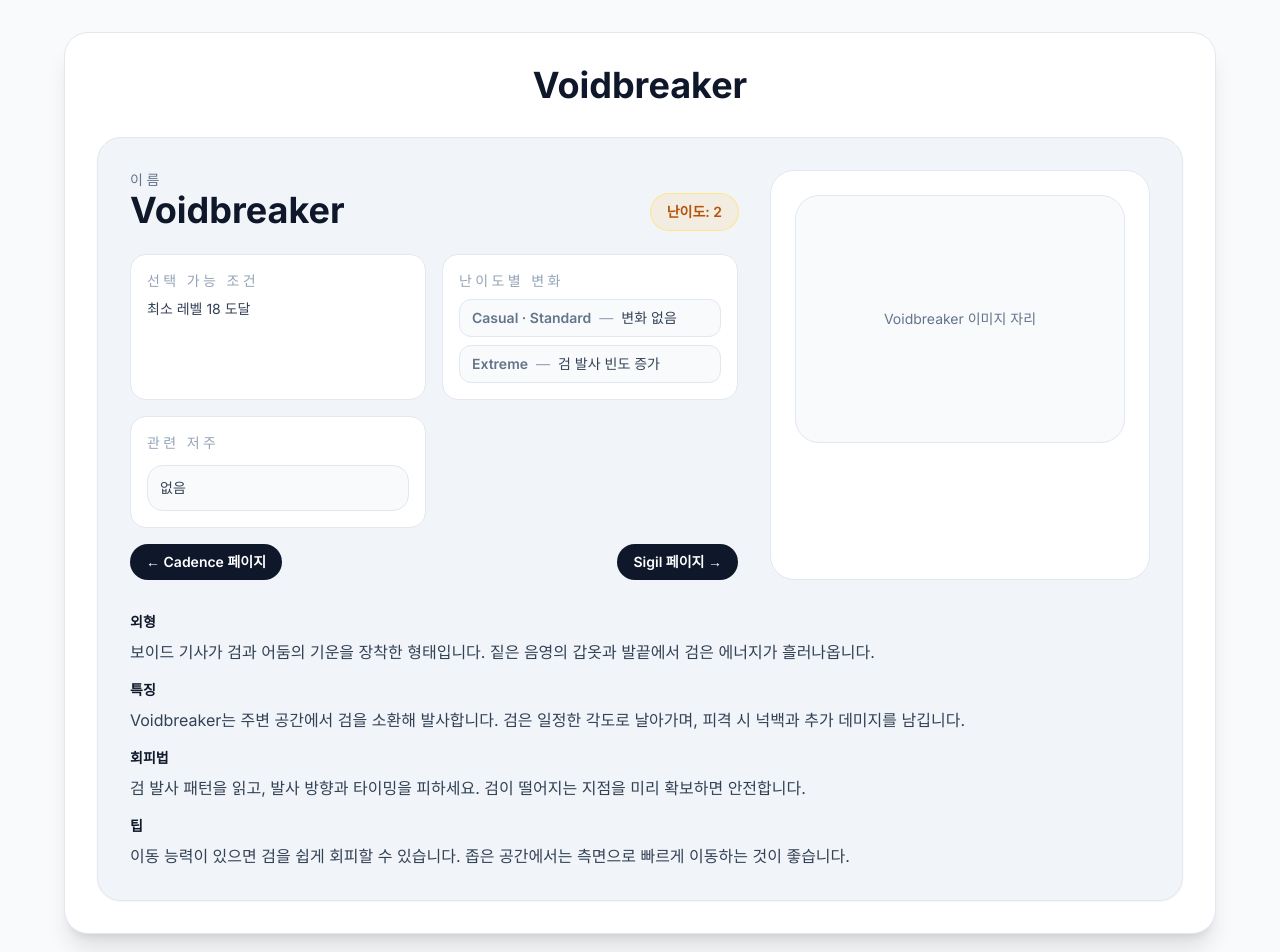
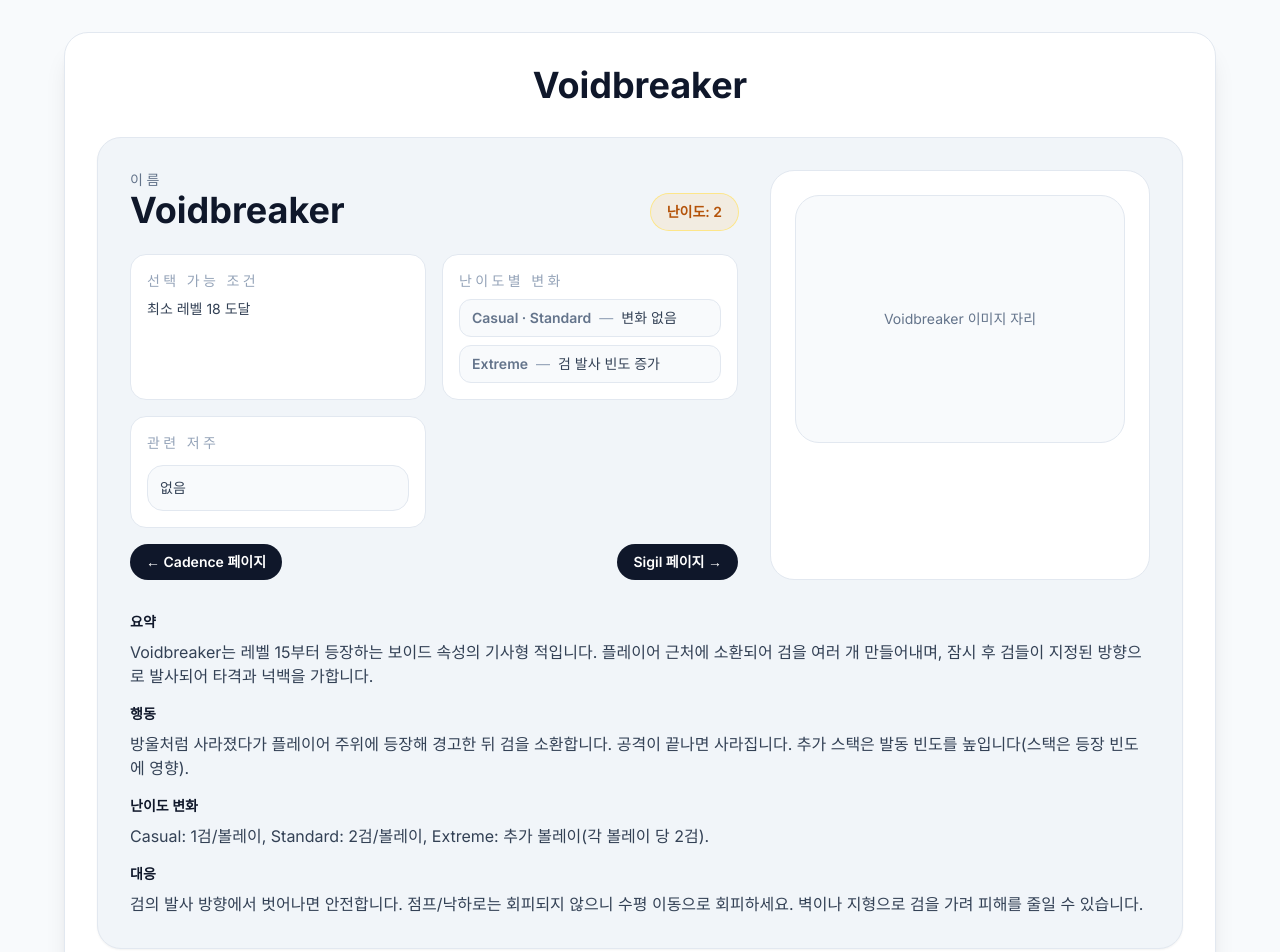
Before and after one commit to merrystat/nullscape-guide, a Next.js app: page /enemies/voidbreaker in a window 1280 px wide. Shown: the top 952 px of the page. Built offline with nearby package versions, Linux system fonts and the light colour scheme.

Commit message:
Update Voidbreaker content: concise wiki summary

```diff
--- a/app/enemies/voidbreaker/page.tsx
+++ b/app/enemies/voidbreaker/page.tsx
@@ -64,20 +64,20 @@ export default function VoidbreakerPage() {
 
               <div className="mt-8 space-y-4 text-slate-700">
                 <div>
-                  <p className="text-sm font-semibold text-slate-900">외형</p>
-                  <p className="mt-2">보이드 기사가 검과 어둠의 기운을 장착한 형태입니다. 짙은 음영의 갑옷과 발끝에서 검은 에너지가 흘러나옵니다.</p>
+                  <p className="text-sm font-semibold text-slate-900">요약</p>
+                  <p className="mt-2">Voidbreaker는 레벨 15부터 등장하는 보이드 속성의 기사형 적입니다. 플레이어 근처에 소환되어 검을 여러 개 만들어내며, 잠시 후 검들이 지정된 방향으로 발사되어 타격과 넉백을 가합니다.</p>
                 </div>
                 <div>
-                  <p className="text-sm font-semibold text-slate-900">특징</p>
-                  <p className="mt-2">Voidbreaker는 주변 공간에서 검을 소환해 발사합니다. 검은 일정한 각도로 날아가며, 피격 시 넉백과 추가 데미지를 남깁니다.</p>
+                  <p className="text-sm font-semibold text-slate-900">행동</p>
+                  <p className="mt-2">방울처럼 사라졌다가 플레이어 주위에 등장해 경고한 뒤 검을 소환합니다. 공격이 끝나면 사라집니다. 추가 스택은 발동 빈도를 높입니다(스택은 등장 빈도에 영향).</p>
                 </div>
                 <div>
-                  <p className="text-sm font-semibold text-slate-900">회피법</p>
-                  <p className="mt-2">검 발사 패턴을 읽고, 발사 방향과 타이밍을 피하세요. 검이 떨어지는 지점을 미리 확보하면 안전합니다.</p>
+                  <p className="text-sm font-semibold text-slate-900">난이도 변화</p>
+                  <p className="mt-2">Casual: 1검/볼레이, Standard: 2검/볼레이, Extreme: 추가 볼레이(각 볼레이 당 2검).</p>
                 </div>
                 <div>
-                  <p className="text-sm font-semibold text-slate-900">팁</p>
-                  <p className="mt-2">이동 능력이 있으면 검을 쉽게 회피할 수 있습니다. 좁은 공간에서는 측면으로 빠르게 이동하는 것이 좋습니다.</p>
+                  <p className="text-sm font-semibold text-slate-900">대응</p>
+                  <p className="mt-2">검의 발사 방향에서 벗어나면 안전합니다. 점프/낙하로는 회피되지 않으니 수평 이동으로 회피하세요. 벽이나 지형으로 검을 가려 피해를 줄일 수 있습니다.</p>
                 </div>
               </div>
             </div>
```
Also changed, not shown: 1 other file (tests, documents, lock files or other folders).
